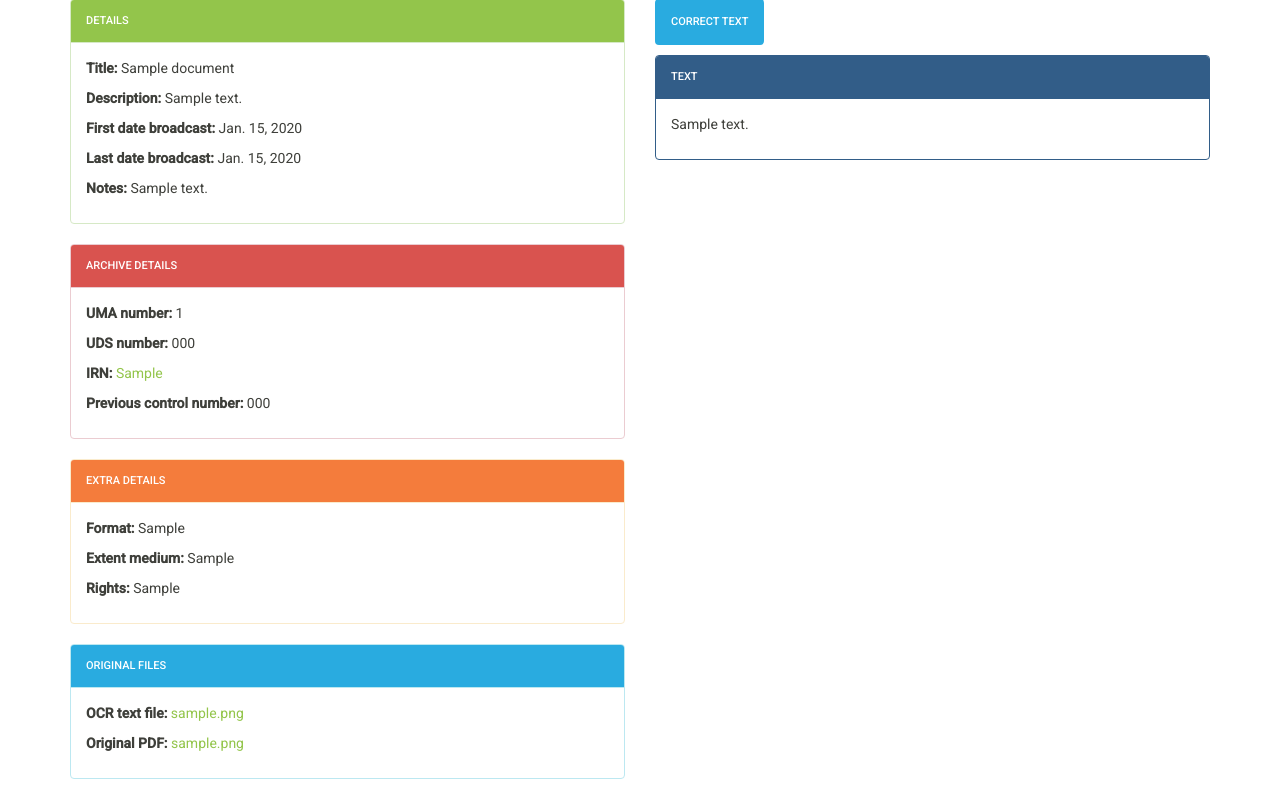
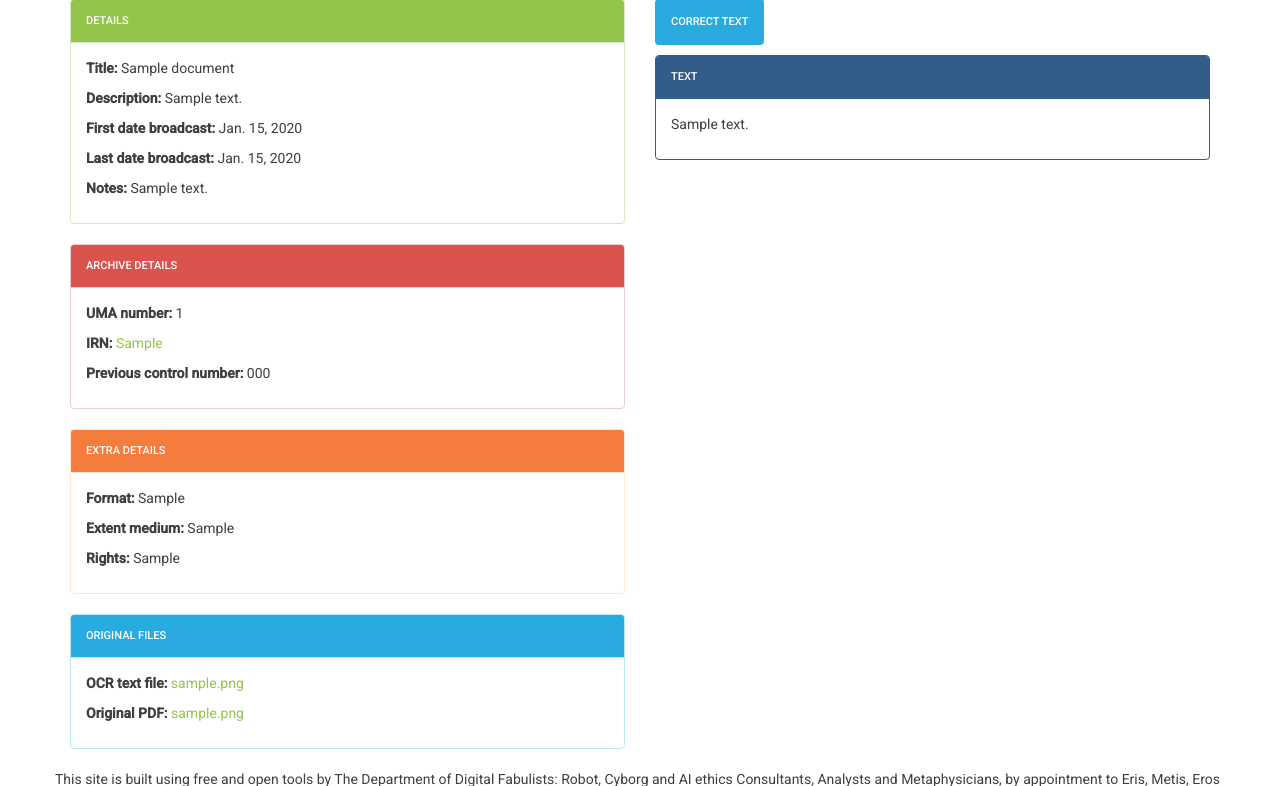
Before and after one commit to digital-fabulism/consectetur, a Django app: a page that uses fraser/templates/texts/document_detail.html in a window 1280 px wide. Shown: the part 115-901 px from the top of the page. Run offline with Django 3.2, Linux system fonts and the light colour scheme; tables that the repository leaves empty hold one stand-in row (values such as "Sample post"); some libraries are stand-ins or nearby versions.

Commit message:
uds removed

```diff
--- a/fraser/templates/texts/document_detail.html
+++ b/fraser/templates/texts/document_detail.html
@@ -26,9 +26,6 @@
     </div>
     <div class="panel-body">
         <p><strong>UMA number:</strong> {{ object.collection_uma_id }}</p>
-        {% if object.uds_number %}
-            <p><strong>UDS number:</strong> {{ object.uds_number }}</p>
-        {% endif %}
         <p><strong>IRN:</strong> <a href="{{ object.irn }}">{{ object.irn }}</a></p>
         <p><strong>Previous control number:</strong> {{ object.previous_control_number }}</p>
     </div>
```
